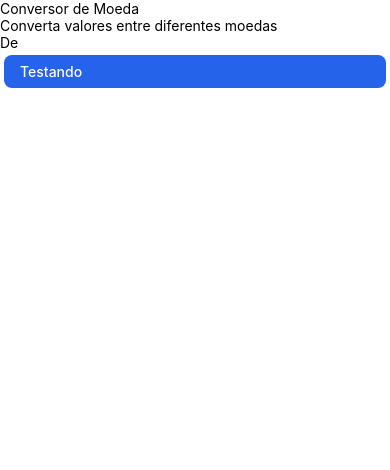
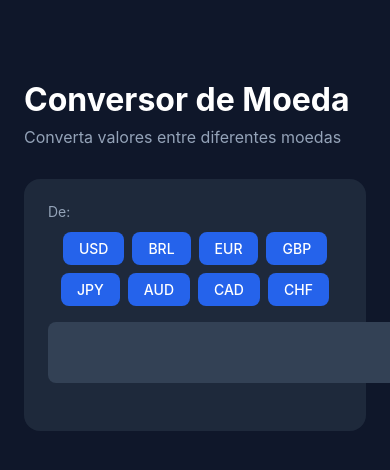
Before and after one commit to robson-quaresma/conversor-app, a React Native app: screen / in a window 390 px wide. Shown: the top 470 px of the page. Built offline with nearby package versions, Linux system fonts and the light colour scheme.

Commit message:
work - input

```diff
--- a/App.js
+++ b/App.js
@@ -1,31 +1,40 @@
 import { StatusBar } from 'expo-status-bar';
-import { StyleSheet, Text, View } from 'react-native';
+import { KeyboardAvoidingView, Platform, ScrollView, StyleSheet, Text, View } from 'react-native';
 import { Button } from './src/components/Button';
+import { styles } from './App.styles';
+import { currencies } from './src/constants/currencies';
+import { Input } from './src/components/Input';
 
 export default function App() {
+
+  {/* Keyboard to avoid overlay */}
   return (
-    <View>
-      <StatusBar style="light" />
+    <KeyboardAvoidingView
+      style={styles.container}
+      behavior={Platform.OS === "ios" ? "padding" : "height"}
+    >
+      <ScrollView contentContainerStyle={styles.scrollView}>
+        <View style={styles.content}>
+          <StatusBar style="light" />
 
-      <View>
-        <Text>Conversor de Moeda</Text>
-        <Text>Converta valores entre diferentes moedas</Text>
-      </View>
+          <View style={styles.header}>
+            <Text style={styles.title}>Conversor de Moeda</Text>
+            <Text style={styles.subtitle}>Converta valores entre diferentes moedas</Text>
+          </View>
 
-      <View>
-        <Text>De</Text>
-        <Button />
-      </View>
+          <View style={styles.card}>
+            <Text style={styles.label}>De:</Text>
+            <View style={styles.currencyGrid}>
+              {currencies.map((currency) => (
+                <Button key={currency.code} currency={currency} />
+              ))}
 
-    </View>
+            </View>
+
+              <Input />
+          </View>
+        </View>
+      </ScrollView>
+    </KeyboardAvoidingView>
   );
 }
-
-const styles = StyleSheet.create({
-  container: {
-    flex: 1,
-    backgroundColor: '#fff',
-    alignItems: 'center',
-    justifyContent: 'center',
-  },
-});
--- /dev/null
+++ b/App.styles.js
@@ -0,0 +1,51 @@
+import { StyleSheet } from "react-native";
+import { colors } from "./src/styles/colors";
+import { currencies } from "./src/constants/currencies";
+
+export const styles = StyleSheet.create({
+  container: {
+    flex: 1,
+    backgroundColor: colors.background,
+  },
+  scrollView: {
+    flexGrow: 1,
+  },
+  content: {
+    flex: 1,
+    paddingHorizontal: 24,
+    paddingTop: 80,
+    paddingBottom: 24,
+  },
+  header: {
+    marginBottom: 32,
+  },
+  title: {
+    fontSize: 32,
+    fontWeight: "bold",
+    color: colors.text,
+    marginBottom: 8,
+  },
+    subtitle: {
+        color: colors.textSecondary,
+        fontSize: 16,
+    },
+    card: {
+        backgroundColor: colors.cardBackground,
+        borderRadius: 16,
+        padding: 24,
+        marginBottom: 24,
+    },
+    label: {
+        color: colors.textSecondary,
+        marginBottom: 8,
+        fontSize: 14,
+    },
+    currencyGrid: {
+        flexDirection: 'row',
+        flexWrap: 'wrap',
+        marginHorizontal: 4,
+        marginBottom: 12,
+        alignItems: 'center',
+        justifyContent: 'center',
+    },
+});
--- a/src/components/Button/index.js
+++ b/src/components/Button/index.js
@@ -2,7 +2,7 @@ import { Text, TouchableOpacity } from 'react-native'
 import { styles } from './styles'
 
 
-export function Button({variant='primary', title='Testando', onPress}) {
+export function Button({variant='primary', onPress, currency}) {
     return (
         <TouchableOpacity
             onPress={onPress}
@@ -12,7 +12,7 @@ export function Button({variant='primary', title='Testando', onPress}) {
             ]}
         >
             <Text style={styles.buttonText}>
-                {title}
+                {currency.code}
             </Text>
         </TouchableOpacity>
     )
--- /dev/null
+++ b/src/components/Input/index.js
@@ -0,0 +1,14 @@
+import { TextInput, Text, View } from "react-native";
+import { styles } from "./styles";
+
+export function Input() {
+  return (
+    <View style={styles.container}>
+        <Text style={styles.label}>
+            <TextInput style={styles.input}>
+
+            </TextInput>
+        </Text>
+    </View>
+  )
+}
--- /dev/null
+++ b/src/components/Input/styles.js
@@ -0,0 +1,21 @@
+import { StyleSheet } from "react-native";
+import { colors } from "../../styles/colors";
+
+export const styles = StyleSheet.create({
+    container: {
+        marginBottom: 16,
+    },
+    label: {
+        color: colors.textSecondary,
+        marginBottom: 8,
+        fontSize: 14,
+    },
+    input: {
+        backgroundColor: colors.inputBackground,
+        color: colors.text,
+        fontSize: 24,
+        fontWeight: "bold",
+        padding: 16,
+        borderRadius: 8,
+    },
+});
--- a/src/styles/colors.js
+++ b/src/styles/colors.js
@@ -1,7 +1,7 @@
 export const colors = {
   primary: '#2563eb',
   secondary: '#16a34a',
-  Background: '#0f172a',
+  background: '#0f172a',
   cardBackground: '#1e293b',
   inputBackground: '#334155',
   text: '#ffffff',
```
Also changed, not shown: src/components/Button/styles.js (+4 -4 lines).
